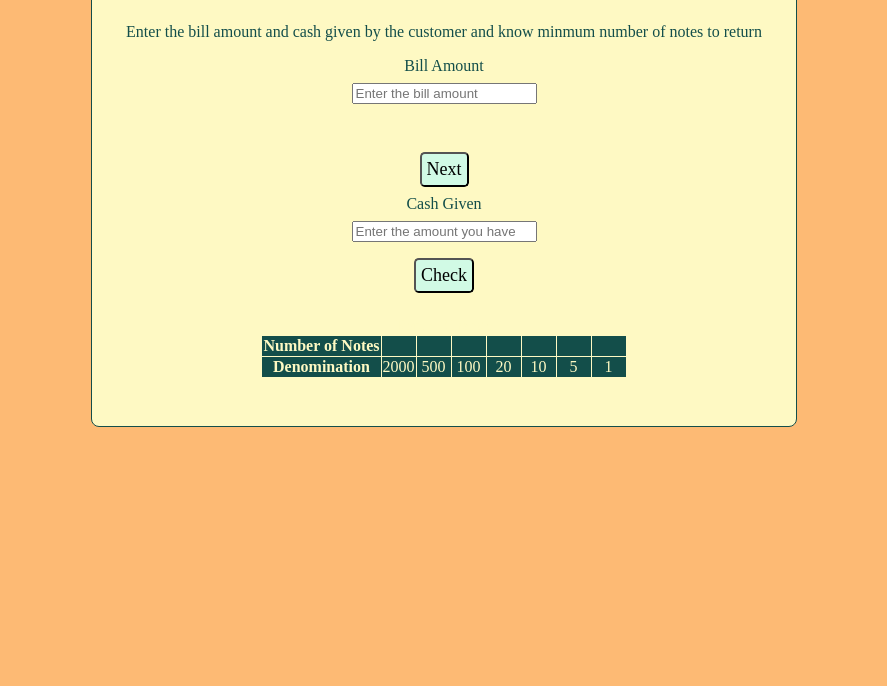
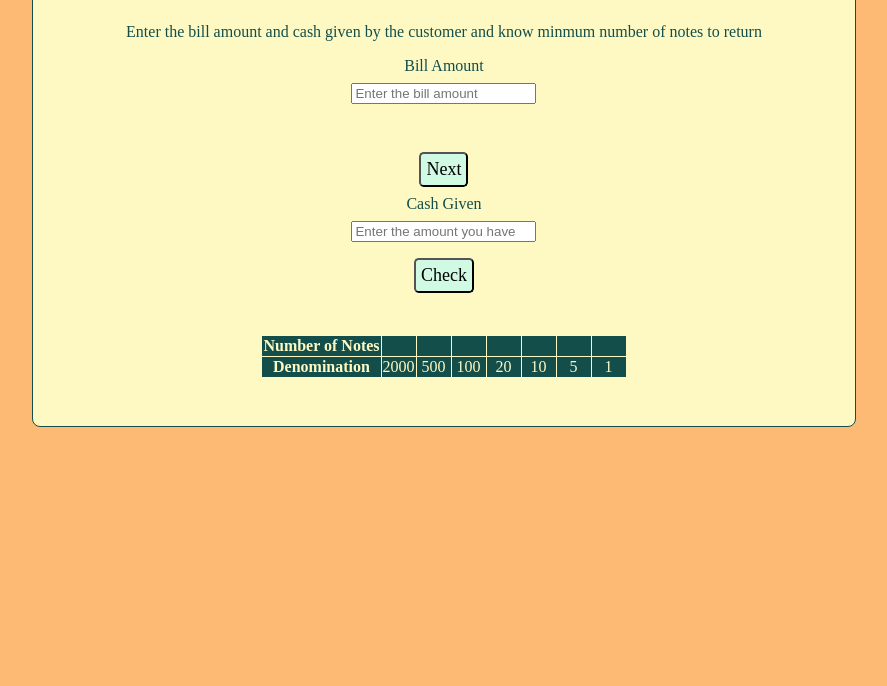
Before and after one commit to Anuj27aKamboj/Mark-10_Cash-Register-Manager, a plain HTML site: page index.html in a window 1280 px wide. Shown: the part 114-800 px from the top of the page, without its empty margins (196-1083 px from the left). Drawn offline with Linux system fonts and the light colour scheme.

Commit message:
update: minor fix

```diff
--- a/main.css
+++ b/main.css
@@ -17,6 +17,9 @@
 body {
     box-sizing: border-box;
     background-color: var(--color-5);
+    display: flex;
+    justify-content: center;
+    align-items: center;
 }
 
 .container{
@@ -27,11 +30,12 @@ body {
     align-items: center;
     display: flex;
     flex-direction: column;
-    width: 50vw;
+    width: 60%;
     background-color:var(--color-1);
     color: var(--color-4);
     text-align: center;
     font-family: var(--font-1);
+    min-height: 50vh;
 }
 
 button{
```
